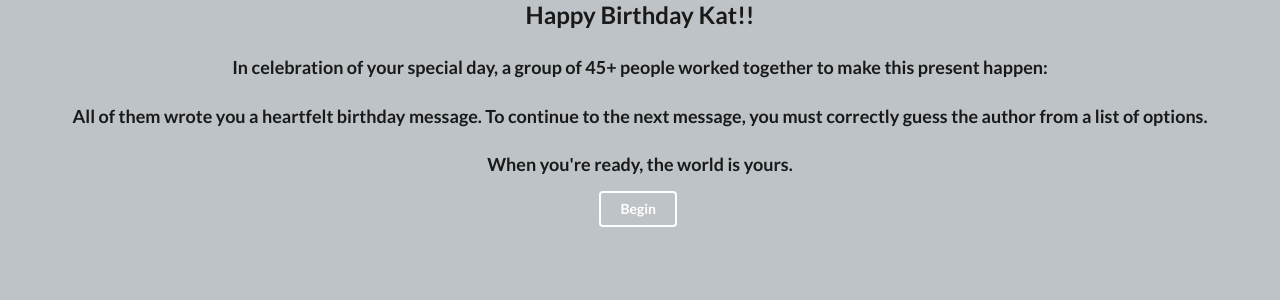
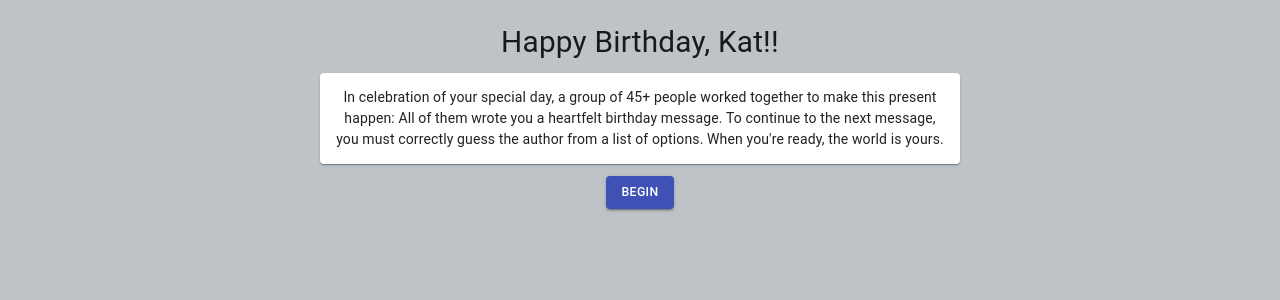
Before and after one commit to ashernoel/welovekattian, a React (Create React App) app: page / in a window 1280 px wide. Shown: the top 300 px of the page. Built offline with nearby package versions, Linux system fonts and the light colour scheme.

Commit message:
Added Material UI

```diff
--- a/package.json
+++ b/package.json
@@ -3,6 +3,7 @@
   "version": "0.1.0",
   "private": true,
   "dependencies": {
+    "@material-ui/core": "^4.9.9",
     "@testing-library/jest-dom": "^4.2.4",
     "@testing-library/react": "^9.3.2",
     "@testing-library/user-event": "^7.1.2",
--- a/src/components/Quiz.js
+++ b/src/components/Quiz.js
@@ -1,5 +1,13 @@
 import React from 'react';
 import {QuizData} from './QuizData';
+
+
+import Typography from "@material-ui/core/Typography";
+import Link from "@material-ui/core/Link";
+import Container from "@material-ui/core/Container";
+import Box from "@material-ui/core/Box";
+import Paper from "@material-ui/core/Paper";
+import Button from "@material-ui/core/Button";
 
 class Quiz extends React.Component {
 state = {
@@ -12,7 +20,6 @@ state = {
     start: true,
     answer: null
 }
-
     loadQuiz = () => {
         const {currentQuestion} = this.state;
         this.setState(() => {
@@ -98,25 +105,26 @@ state = {
 
             if (start) {
                 return (
-                    <div>
-                        <h2>
-                            Happy Birthday Kat!!
-                        </h2>
+                    <Container>
+                        <Box m={3}>
+                            <Typography variant="h4" align="center">
+                                Happy Birthday, Kat!!
+                            </Typography>
+                            <Paper style={{ padding: 14, width: 640, margin: "12px auto" }}>
+                              <Typography variant="body1" gutterBottom>
+                              In celebration of your special day, a group of 45+ people worked together to make this present happen:
 
-                        <h3>
-                            In celebration of your special day, a group of 45+ people worked together to make this present happen:  </h3>
-                            <h3>
-                            All of them wrote you a heartfelt birthday message. To continue to the next message, you must correctly guess the author from a list of options.
-                            </h3>
-                            <h3>
-                            When you're ready, the world is yours.
-                            </h3>
-                        <button
-                    className = "ui inverted button"
-                    onClick={this.startHandler}
-                    >
-                      Begin</button>
-                    </div>
+                              All of them wrote you a heartfelt birthday message. To continue to the next message, you must correctly guess the author from a list of options.
+
+                              When you're ready, the world is yours.
+
+                              </Typography>
+                            </Paper>
+                            <Button variant="contained" color="primary" onClick={this.startHandler}>
+                                Begin
+                            </Button>
+                        </Box>
+                    </Container>
                 )
             }
 
```
Also changed, not shown: 1 other file (tests, documents, lock files or other folders).
